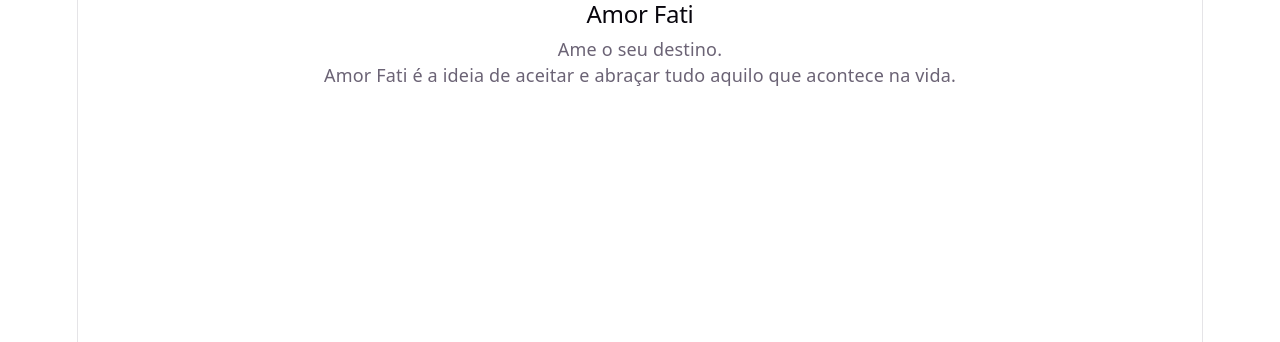
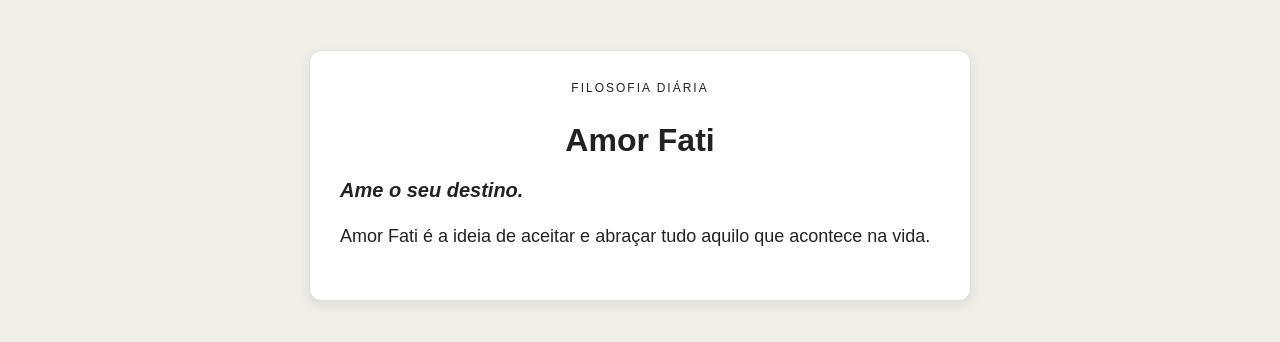
Before and after one commit to plpedreira/filosofia-diaria, a React (Vite) app: page / in a window 1280 px wide. Shown: the top 342 px of the page. Built offline with nearby package versions, Linux system fonts and the light colour scheme.

Commit message:
style: improve philosophy card design

```diff
--- /dev/null
+++ b/src/components/PhilosophyCard.css
@@ -0,0 +1,37 @@
+.philosophy-card {
+  max-width: 600px;
+  margin: 50px auto;
+  padding: 30px;
+  border-radius: 12px;
+  background-color: #ffffff;
+  border: 1px solid #ddd;
+  box-shadow: 0 4px 12px rgba(0, 0, 0, 0.08);
+}
+
+.philosophy-card h2 {
+  font-size: 32px;
+  text-align: center;
+  margin-bottom: 20px;
+}
+
+.resume {
+  font-size: 20px;
+  font-weight: bold;
+  font-style: italic;
+  margin-bottom: 20px;
+}
+
+.text {
+  font-size: 18px;
+  margin-bottom: 20px;
+  line-height: 1.6;
+}
+
+.tag {
+  display: block;
+  text-align: center;
+  font-size: 12px;
+  text-transform: uppercase;
+  letter-spacing: 2px;
+  margin-bottom: 10px;
+}
--- a/src/components/PhilosophyCard.tsx
+++ b/src/components/PhilosophyCard.tsx
@@ -1,3 +1,5 @@
+import "./PhilosophyCard.css";
+
 type Philosophy = {
   titulo: string;
   resumo: string;
@@ -10,13 +12,15 @@ type PhilosophyCardProps = {
 
 function PhilosophyCard(props: PhilosophyCardProps) {
   return (
-    <div>
+    <article className="philosophy-card">
+      <span className="tag">Filosofia diária</span>
+
       <h2>{props.philosophy.titulo}</h2>
 
-      <p>{props.philosophy.resumo}</p>
+      <p className="resume">{props.philosophy.resumo}</p>
 
-      <p>{props.philosophy.texto}</p>
-    </div>
+      <p className="text">{props.philosophy.texto}</p>
+    </article>
   );
 }
 
--- a/src/index.css
+++ b/src/index.css
@@ -1,111 +1,13 @@
 :root {
-  --text: #6b6375;
-  --text-h: #08060d;
-  --bg: #fff;
-  --border: #e5e4e7;
-  --code-bg: #f4f3ec;
-  --accent: #aa3bff;
-  --accent-bg: rgba(170, 59, 255, 0.1);
-  --accent-border: rgba(170, 59, 255, 0.5);
-  --social-bg: rgba(244, 243, 236, 0.5);
-  --shadow:
-    rgba(0, 0, 0, 0.1) 0 10px 15px -3px, rgba(0, 0, 0, 0.05) 0 4px 6px -2px;
-
-  --sans: system-ui, 'Segoe UI', Roboto, sans-serif;
-  --heading: system-ui, 'Segoe UI', Roboto, sans-serif;
-  --mono: ui-monospace, Consolas, monospace;
-
-  font: 18px/145% var(--sans);
-  letter-spacing: 0.18px;
-  color-scheme: light dark;
-  color: var(--text);
-  background: var(--bg);
-  font-synthesis: none;
-  text-rendering: optimizeLegibility;
-  -webkit-font-smoothing: antialiased;
-  -moz-osx-font-smoothing: grayscale;
-
-  @media (max-width: 1024px) {
-    font-size: 16px;
-  }
-}
-
-@media (prefers-color-scheme: dark) {
-  :root {
-    --text: #9ca3af;
-    --text-h: #f3f4f6;
-    --bg: #16171d;
-    --border: #2e303a;
-    --code-bg: #1f2028;
-    --accent: #c084fc;
-    --accent-bg: rgba(192, 132, 252, 0.15);
-    --accent-border: rgba(192, 132, 252, 0.5);
-    --social-bg: rgba(47, 48, 58, 0.5);
-    --shadow:
-      rgba(0, 0, 0, 0.4) 0 10px 15px -3px, rgba(0, 0, 0, 0.25) 0 4px 6px -2px;
-  }
-
-  #social .button-icon {
-    filter: invert(1) brightness(2);
-  }
-}
-
-#root {
-  width: 1126px;
-  max-width: 100%;
-  margin: 0 auto;
-  text-align: center;
-  border-inline: 1px solid var(--border);
-  min-height: 100svh;
-  display: flex;
-  flex-direction: column;
-  box-sizing: border-box;
+  font-family: Arial, sans-serif;
+  color: #222;
+  background: #f0eee8;
 }
 
 body {
   margin: 0;
 }
 
-h1,
-h2 {
-  font-family: var(--heading);
-  font-weight: 500;
-  color: var(--text-h);
+#root {
+  min-height: 100vh;
 }
-
-h1 {
-  font-size: 56px;
-  letter-spacing: -1.68px;
-  margin: 32px 0;
-  @media (max-width: 1024px) {
-    font-size: 36px;
-    margin: 20px 0;
-  }
-}
-h2 {
-  font-size: 24px;
-  line-height: 118%;
-  letter-spacing: -0.24px;
-  margin: 0 0 8px;
-  @media (max-width: 1024px) {
-    font-size: 20px;
-  }
-}
-p {
-  margin: 0;
-}
-
-code,
-.counter {
-  font-family: var(--mono);
-  display: inline-flex;
-  border-radius: 4px;
-  color: var(--text-h);
-}
-
-code {
-  font-size: 15px;
-  line-height: 135%;
-  padding: 4px 8px;
-  background: var(--code-bg);
-}
```
